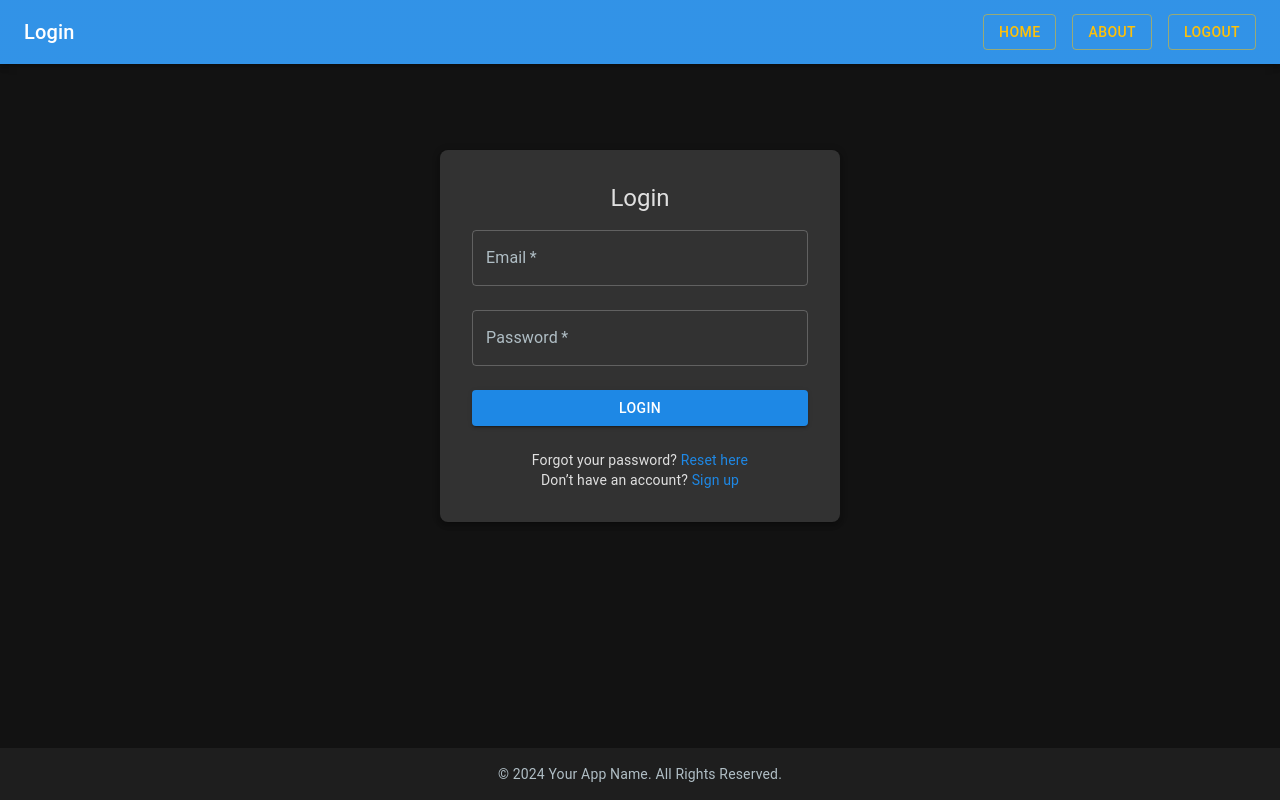
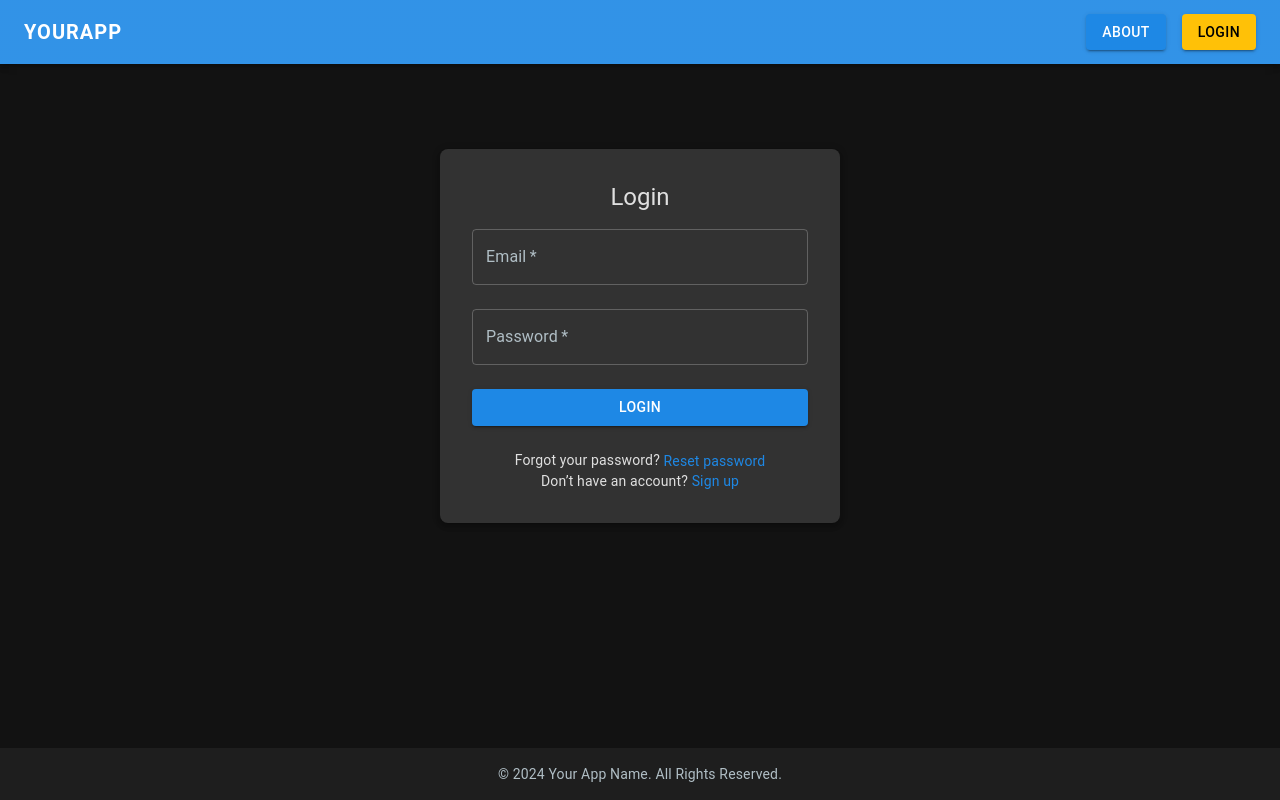
Before and after one commit to T-H-0-M/Web-Starter-Kit, a React (Vite) app: page /login in a window 1280 px wide. Built offline with nearby package versions, Linux system fonts and the light colour scheme; no server answers.

Commit message:
Updated Navbar

```diff
--- a/package.json
+++ b/package.json
@@ -12,6 +12,7 @@
   "dependencies": {
     "@emotion/react": "^11.14.0",
     "@emotion/styled": "^11.14.0",
+    "@mui/icons-material": "^6.3.0",
     "@mui/material": "^6.3.0",
     "firebase": "^11.1.0",
     "react": "^18.3.1",
--- a/src/components/Navbar.tsx
+++ b/src/components/Navbar.tsx
@@ -1,15 +1,23 @@
-import React from "react";
+import React, { useEffect, useState } from "react";
 import { AppBar, Toolbar, Typography, Button, Box } from "@mui/material";
-import { signOut } from "firebase/auth";
+import { signOut, onAuthStateChanged } from "firebase/auth";
 import { auth } from "../config/firebaseConfig";
-import { useNavigate } from "react-router-dom";
+import { useLocation, useNavigate } from "react-router-dom";
 
-interface NavbarProps {
-  title: string;
-}
+export const Navbar: React.FC = () => {
+  const navigate = useNavigate();
+  const location = useLocation();
 
-export const Navbar: React.FC<NavbarProps> = ({ title }) => {
-  const navigate = useNavigate();
+  const [isAuthenticated, setIsAuthenticated] = useState(false);
+
+  useEffect(() => {
+    const unsubscribe = onAuthStateChanged(auth, (user) => {
+      setIsAuthenticated(!!user);
+    });
+    return () => unsubscribe();
+  }, []);
+
+  const isHomePage = location.pathname === "/";
 
   const handleLogout = async () => {
     try {
@@ -23,30 +31,66 @@ export const Navbar: React.FC<NavbarProps> = ({ title }) => {
 
   return (
     <AppBar position="static" enableColorOnDark>
-      <Toolbar>
-        <Typography variant="h6" sx={{ flexGrow: 1 }}>
-          {title}
+      <Toolbar sx={{ display: "flex", justifyContent: "space-between" }}>
+        <Box
+          sx={{
+            display: "flex",
+            alignItems: "center",
+            cursor: "pointer",
+          }}
+          onClick={() => navigate("/")}
+        >
+          <Typography
+            variant="h6"
+            sx={{
+              fontWeight: "bold",
+              textTransform: "uppercase",
+              letterSpacing: 1,
+            }}
+          >
+            YourApp
           </Typography>
+        </Box>
+
         <Box>
+          {isAuthenticated && !isHomePage && (
             <Button
-            color="secondary"
-            variant="outlined"
+              variant="contained"
+              color="primary"
               sx={{ mr: 2 }}
               onClick={() => navigate("/")}
             >
               Home
             </Button>
+          )}
+
+          {/* “About” button always shows */}
           <Button
-            color="secondary"
-            variant="outlined"
+            variant="contained"
+            color="primary"
             sx={{ mr: 2 }}
             onClick={() => navigate("/about")}
           >
             About
           </Button>
-          <Button color="secondary" variant="outlined" onClick={handleLogout}>
+
+          {isAuthenticated ? (
+            <Button
+              variant="contained"
+              color="secondary"
+              onClick={handleLogout}
+            >
               Logout
             </Button>
+          ) : (
+            <Button
+              variant="contained"
+              color="secondary"
+              onClick={() => navigate("/login")}
+            >
+              Login
+            </Button>
+          )}
         </Box>
       </Toolbar>
     </AppBar>
--- /dev/null
+++ b/src/components/ResetPasswordModal.tsx
@@ -0,0 +1,94 @@
+import React, { useState } from "react";
+import { sendPasswordResetEmail } from "firebase/auth";
+import { auth } from "../config/firebaseConfig";
+import {
+  Button,
+  Dialog,
+  DialogTitle,
+  DialogContent,
+  DialogActions,
+  TextField,
+  Alert,
+  Box,
+} from "@mui/material";
+
+interface ResetPasswordModalProps {
+  open: boolean;
+  onClose: () => void;
+}
+
+export const ResetPasswordModal: React.FC<ResetPasswordModalProps> = ({
+  open,
+  onClose,
+}) => {
+  const [email, setEmail] = useState("");
+  const [error, setError] = useState<string | null>(null);
+  const [success, setSuccess] = useState<string | null>(null);
+
+  const handleResetPassword = async () => {
+    setError(null);
+    setSuccess(null);
+
+    if (!email) {
+      setError("Please enter your email.");
+      return;
+    }
+
+    try {
+      await sendPasswordResetEmail(auth, email);
+      setSuccess(`A password reset link has been sent to ${email}`);
+    } catch (err) {
+      setError((err as Error).message);
+    }
+  };
+
+  return (
+    <Dialog open={open} onClose={onClose} maxWidth="xs" fullWidth>
+      <Box sx={{ p: 3 }}>
+        <DialogTitle sx={{ pb: 1, fontWeight: 600 }}>
+          Reset Your Password
+        </DialogTitle>
+
+        <DialogContent sx={{ px: 3, pt: 2, pb: 3 }}>
+          <TextField
+            autoFocus
+            margin="dense"
+            label="Email Address"
+            type="email"
+            fullWidth
+            required
+            variant="outlined"
+            value={email}
+            onChange={(e) => setEmail(e.target.value)}
+            sx={{ mb: 2 }}
+          />
+
+          {error && (
+            <Alert severity="error" sx={{ mb: 2 }}>
+              {error}
+            </Alert>
+          )}
+
+          {success && (
+            <Alert severity="success" sx={{ mb: 2 }}>
+              {success}
+            </Alert>
+          )}
+        </DialogContent>
+
+        <DialogActions sx={{ px: 3, pt: 1, justifyContent: "space-between" }}>
+          <Button onClick={onClose} variant="outlined">
+            Cancel
+          </Button>
+          <Button
+            variant="contained"
+            color="primary"
+            onClick={handleResetPassword}
+          >
+            Send Reset Link
+          </Button>
+        </DialogActions>
+      </Box>
+    </Dialog>
+  );
+};
--- a/src/pages/Login.tsx
+++ b/src/pages/Login.tsx
@@ -11,12 +11,16 @@ import {
   Link as MuiLink,
 } from "@mui/material";
 import { PageLayout } from "../components/PageLayout";
+import { ResetPasswordModal } from "../components/ResetPasswordModal";
 import { Link as RouterLink } from "react-router-dom";
 
 export const LoginPage: React.FC = () => {
   const [email, setEmail] = useState("");
   const [password, setPassword] = useState("");
   const [error, setError] = useState<string | null>(null);
+  const [resetModalOpen, setResetModalOpen] = useState(false);
+  const handleOpenResetModal = () => setResetModalOpen(true);
+  const handleCloseResetModal = () => setResetModalOpen(false);
 
   const handleLogin = async (e: React.FormEvent) => {
     e.preventDefault();
@@ -87,11 +91,11 @@ export const LoginPage: React.FC = () => {
             <Typography variant="body2" mt={1}>
               Forgot your password?{" "}
               <MuiLink
-                component={RouterLink}
-                to="/reset-password"
+                component="button"
+                onClick={handleOpenResetModal}
                 underline="hover"
               >
-                Reset here
+                Reset password
               </MuiLink>
             </Typography>
             <Typography variant="body2">
@@ -103,6 +107,10 @@ export const LoginPage: React.FC = () => {
           </Box>
         </Paper>
       </Box>
+      <ResetPasswordModal
+        open={resetModalOpen}
+        onClose={handleCloseResetModal}
+      />
     </PageLayout>
   );
 };
--- a/src/pages/Signup.tsx
+++ b/src/pages/Signup.tsx
@@ -73,7 +73,6 @@ export const SignupPage: React.FC = () => {
           </Typography>
 
           <form onSubmit={handleSignup}>
-            {/* First Name and Last Name in a responsive Box */}
             <Box
               display="flex"
               flexDirection={{ xs: "column", sm: "row" }}
@@ -124,7 +123,6 @@ export const SignupPage: React.FC = () => {
               />
             </Box>
 
-            {/* Confirm Password */}
             <Box sx={{ mb: 3 }}>
               <TextField
                 fullWidth
@@ -137,7 +135,6 @@ export const SignupPage: React.FC = () => {
               />
             </Box>
 
-            {/* Submit Button */}
             <Button type="submit" variant="contained" color="primary" fullWidth>
               Signup
             </Button>
@@ -149,7 +146,6 @@ export const SignupPage: React.FC = () => {
             </Alert>
           )}
 
-          {/* Link to Login */}
           <Box textAlign="center" mt={3}>
             <Typography variant="body2">
               Already have an account?{" "}
```
Lines whose indentation alone changed are shown as unchanged.
